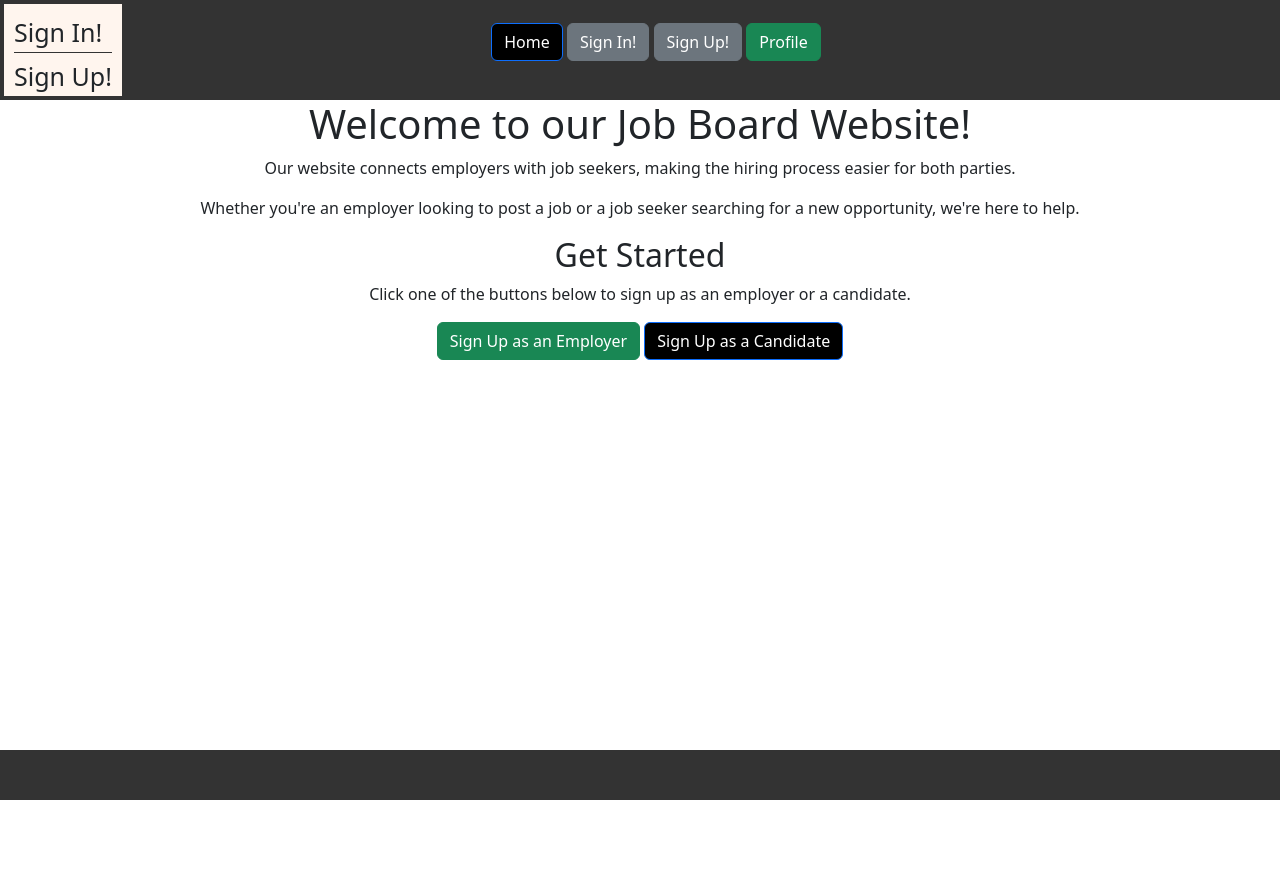
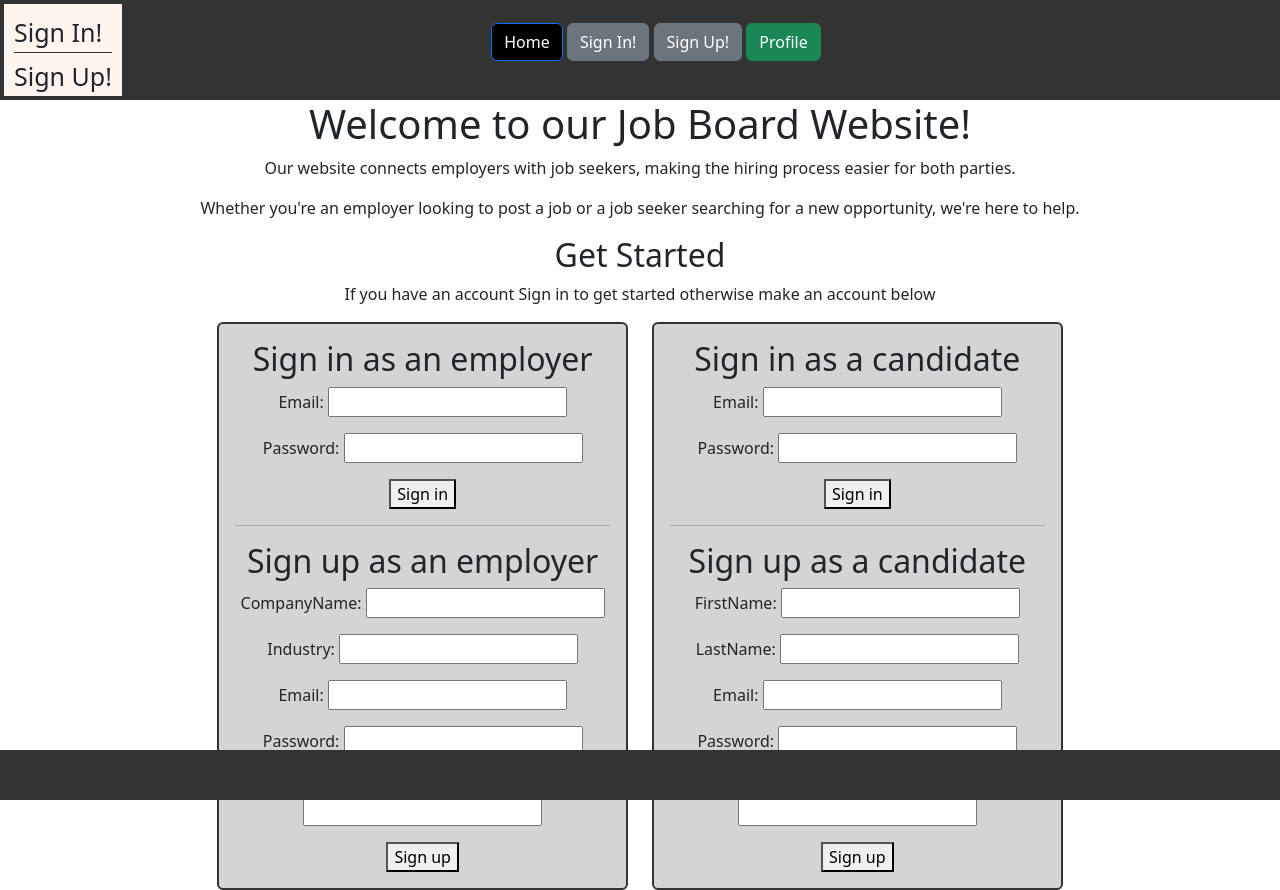
Before and after one commit to LPedlar/Project-Stability, a Django app: page / in a window 1280 px wide. Before the commit the page ends 800 px from the top, so only its background shows below. Run offline with Django 4.2, Linux system fonts and the light colour scheme.

Commit message:
finished new homepage

```diff
--- a/ProjectStability/templates/ProjectStability/home.html
+++ b/ProjectStability/templates/ProjectStability/home.html
@@ -33,11 +33,46 @@
     a new opportunity, we're here to help.
   </p>
   <h2>Get Started</h2>
-  <p>Click one of the buttons below to sign up as an employer or a candidate.</p>
-  <a href="{% url 'employer:employer_signup' %}" class="btn btn-success"
-    >Sign Up as an Employer</a
-  >
-  <a href="{% url 'candidate:candidate_signup' %}" class="btn btn-primary"
-    >Sign Up as a Candidate</a>
+  <p>If you have an account Sign in to get started otherwise make an account below</p>
+<div class="row justify-content-center">
+  <div class="col-md-4">
+    <div class="card text-center">
+      <div class="card-body">
+        <h2>Sign in as an employer</h2>
+        <form method="post">
+          {% csrf_token %}
+          {{ employer_signin_form.as_p }}
+          <button type="submit" name="employer_signin">Sign in</button>
+        </form>
+        <hr>
+        <h2>Sign up as an employer</h2>
+        <form method="post">
+          {% csrf_token %}
+          {{ employer_signup_form.as_p }}
+          <button type="submit" name="employer_signup">Sign up</button>
+        </form>
+      </div>
+    </div>
+  </div>
+  <div class="col-md-4">
+    <div class="card text-center">
+      <div class="card-body">
+        <h2>Sign in as a candidate</h2>
+        <form method="post">
+          {% csrf_token %}
+          {{ candidate_signin_form.as_p }}
+          <button type="submit" name="candidate_signin">Sign in</button>
+        </form>
+        <hr>
+        <h2>Sign up as a candidate</h2>
+        <form method="post">
+          {% csrf_token %}
+          {{ candidate_signup_form.as_p }}
+          <button type="submit" name="candidate_signup">Sign up</button>
+        </form>
+      </div>
+    </div>
+  </div>
 </div>
+
 {% endblock %}
--- a/ProjectStability/urls.py
+++ b/ProjectStability/urls.py
@@ -27,7 +27,7 @@ from django.contrib import admin
 from django.urls import path
 from candidate import views
 from django.urls import path
-from employer.views import HomeView
+from employer.views import HomeView, home, EmployerCandidateSignUpView
 from django.contrib import admin
 from django.urls import path, include
 from django.views.generic import TemplateView
@@ -38,7 +38,7 @@ app_name = 'ProjectStability'
 
 urlpatterns = [
     path('admin/', admin.site.urls),
-    path('', HomeView.as_view(), name='home'),
+    path('', EmployerCandidateSignUpView.as_view(), name='home'),
     path('candidate/', include('candidate.urls')),  # include candidate app URLs
     path('employer/', include('employer.urls')),  # include employer app URLs
 ] + static(settings.STATIC_URL, document_root=settings.STATIC_ROOT)
--- a/employer/urls.py
+++ b/employer/urls.py
@@ -7,8 +7,6 @@ from .views import EmployerSignUpView
 app_name = 'employer'
 
 urlpatterns = [
-    #path('signup/', employer_views.employer_signup, name='employer_signup'),
-    #path('signup/', employer_views.employer_signup, name='employer_signup'),
     path('signup/', EmployerSignUpView.as_view(), name='employer_signup'),
     path('signin/', employer_views.employer_signin, name='employer_signin'),
     path('employer_home/', views.employer_home, name='employer_home'),
--- a/employer/views.py
+++ b/employer/views.py
@@ -7,6 +7,167 @@ from django.contrib.auth import authenticate, login
 from ProjectStability.backends import EmployerAuthBackend
 from django.contrib.auth.decorators import login_required
 from django.views.generic import TemplateView
+from django.shortcuts import render, redirect
+from django.views.generic import CreateView
+from django.contrib.auth import login
+from .forms import EmployerSignUpForm, CandidateSignUpForm, CandidateSignInForm, EmployerSignInForm
+from .models import Employer, Applicant
+from django.shortcuts import render, redirect
+from django.views.generic import TemplateView
+from django.contrib.auth import login, authenticate
+from django.http import HttpResponseBadRequest
+from django.shortcuts import get_object_or_404
+from .models import Job
+from django.shortcuts import redirect
+from django.contrib.auth import logout
+from django.shortcuts import redirect
+from django.urls import reverse_lazy
+
+def home2(request):
+    form1 = EmployerSignUpForm()
+    form2 = CandidateSignUpForm()
+
+    if request.method == 'POST':
+        if 'employer_signup' in request.POST:
+            form = EmployerSignUpForm(request.POST)
+            if form.is_valid():
+                employer = form.save()
+                login(request, employer, backend='ProjectStability.backends.EmployerAuthBackend')
+                return redirect('../employer_home')
+        elif 'candidate_signup' in request.POST:
+            form = CandidateSignUpForm(request.POST)
+            if form.is_valid():
+                applicant = form.save()
+                login(request, applicant, backend='ProjectStability.backends.ApplicantAuthBackend')
+                return redirect('../candidate_home')
+
+    return render(request, 'ProjectStability/home.html', {'form1': form1, 'form2': form2})
+
+def home(request):
+    employer_signup_form = EmployerSignUpForm()
+    candidate_signup_form = CandidateSignUpForm()
+    employer_signin_form = EmployerSignInForm()
+    candidate_signin_form = CandidateSignInForm()
+
+    if request.method == 'POST':
+        if 'employer_signup' in request.POST:
+            form = EmployerSignUpForm(request.POST)
+            if form.is_valid():
+                employer = form.save()
+                login(request, employer, backend='ProjectStability.backends.EmployerAuthBackend')
+                return redirect('../employer_home')
+        elif 'candidate_signup' in request.POST:
+            form = CandidateSignUpForm(request.POST)
+            if form.is_valid():
+                applicant = form.save()
+                login(request, applicant, backend='ProjectStability.backends.ApplicantAuthBackend')
+                return redirect('../candidate_home')
+        elif 'employer_signin' in request.POST:
+            form = EmployerSignInForm(request.POST)
+            if form.is_valid():
+                email = form.cleaned_data.get('email')
+                password = form.cleaned_data.get('password')
+                user = authenticate(request, email=email, password=password, backend='ProjectStability.backends.EmployerAuthBackend')
+                if user is not None and user.is_employer:
+                    login(request, user)
+                    return redirect('../employer_home')
+                else:
+                    form.add_error('email', 'Invalid email or password.')
+                    employer_signin_form = form
+        elif 'candidate_signin' in request.POST:
+            form = CandidateSignInForm(request.POST)
+            if form.is_valid():
+                email = form.cleaned_data.get('email')
+                password = form.cleaned_data.get('password')
+                user = authenticate(request, email=email, password=password, backend='ProjectStability.backends.ApplicantAuthBackend')
+                if user is not None and user.is_applicant:
+                    login(request, user)
+                    return redirect('../candidate_home')
+                else:
+                    form.add_error('email', 'Invalid email or password.')
+                    candidate_signin_form = form
+
+    return render(request, 'ProjectStability/home.html', {
+        'employer_signup_form': employer_signup_form,
+        'candidate_signup_form': candidate_signup_form,
+        'employer_signin_form': employer_signin_form,
+        'candidate_signin_form': candidate_signin_form,
+    })
+
+class EmployerCandidateSignUpView(TemplateView):
+    template_name = 'ProjectStability/home.html'
+
+    def get_context_data(self, **kwargs):
+        context = super().get_context_data(**kwargs)
+        context['employer_signup_form'] = EmployerSignUpForm()
+        context['candidate_signup_form'] = CandidateSignUpForm()
+        context['employer_signin_form'] = EmployerSignInForm()
+        context['candidate_signin_form'] = CandidateSignInForm()
+        return context
+
+    def post(self, request):
+        if 'employer_signup' in request.POST:
+            form = EmployerSignUpForm(request.POST)
+            if form.is_valid():
+                employer = form.save()
+                login(request, employer, backend='ProjectStability.backends.EmployerAuthBackend')
+                return redirect('../employer/employer_home')
+            else:
+                context = self.get_context_data()
+                context['employer_signup_form'] = form
+                return self.render_to_response(context)
+
+        elif 'candidate_signup' in request.POST:
+            form = CandidateSignUpForm(request.POST)
+            if form.is_valid():
+                applicant = form.save()
+                login(request, applicant, backend='ProjectStability.backends.ApplicantAuthBackend')
+                return redirect('../candidate/candidate_home')
+            else:
+                context = self.get_context_data()
+                context['candidate_signup_form'] = form
+                return self.render_to_response(context)
+
+        elif 'employer_signin' in request.POST:
+            form = EmployerSignInForm(request.POST)
+            if form.is_valid():
+                email = form.cleaned_data.get('email')
+                password = form.cleaned_data.get('password')
+                user = authenticate(request, email=email, password=password, backend='ProjectStability.backends.EmployerAuthBackend')
+                if user is not None and user.is_employer:
+                    login(request, user)
+                    return redirect('../employer/employer_home')
+                else:
+                    form.add_error('email', 'Invalid email or password.')
+                    context = self.get_context_data()
+                    context['employer_signin_form'] = form
+                    return self.render_to_response(context)
+            else:
+                context = self.get_context_data()
+                context['employer_signin_form'] = form
+                return self.render_to_response(context)
+
+        elif 'candidate_signin' in request.POST:
+            form = CandidateSignInForm(request.POST)
+            if form.is_valid():
+                email = form.cleaned_data.get('email')
+                password = form.cleaned_data.get('password')
+                user = authenticate(request, email=email, password=password, backend='ProjectStability.backends.ApplicantAuthBackend')
+                if user is not None and user.is_applicant:
+                    login(request, user)
+                    return redirect('../candidate/candidate_home')
+                else:
+                    form.add_error('email', 'Invalid email or password.')
+                    context = self.get_context_data()
+                    context['candidate_signin_form'] = form
+                    return self.render_to_response(context)
+            else:
+                context = self.get_context_data()
+                context['candidate_signin_form'] = form
+                return self.render_to_response(context)
+
+        else:
+            return HttpResponseBadRequest("Invalid POST request")
 
 class HomeView(TemplateView):
     template_name = 'ProjectStability/home.html'
@@ -22,31 +183,15 @@ class EmployerSignUpView(CreateView):
         login(self.request, employer, backend='ProjectStability.backends.EmployerAuthBackend')
         return redirect('../employer_home')
 
-def employer_signup(request):
-    if request.method == 'POST':
-        form = EmployerSignUpForm(request.POST)
-        if form.is_valid():
-            form.save()
-            # Redirect to employer home page after successful sign-up
-            return redirect('../employer_home')
-    else:
-        form = EmployerSignUpForm()
-    return render(request, 'employer/employer_signup.html', {'form': form})
-
 def job_list(request):
     jobs = Job.objects.all()
     context = {'jobs': jobs}
     return render(request, 'employer/job_list.html', context)
 
-from django.shortcuts import get_object_or_404
-from .models import Job
-
 def job_detail(request, job_id):
     job = get_object_or_404(Job, JobID=job_id)
     context = {'job': job}
     return render(request, 'employer/job_detail.html', context)
-
-from django.shortcuts import redirect
 
 def delete_job(request, job_id):
     job = get_object_or_404(Job, JobID=job_id)
@@ -99,9 +244,6 @@ def employer_signin(request):
         form = EmployerSignInForm()
     return render(request, 'employer/employer_signin.html', {'form': form})
 
-from django.contrib.auth import logout
-from django.shortcuts import redirect
-
 def employer_logout(request):
     logout(request)
-    return redirect('employer:employer_signin')
+    return redirect(reverse_lazy('home'))
```
Also changed, not shown: candidate/views.py (+4 -16 lines), db.sqlite3.
